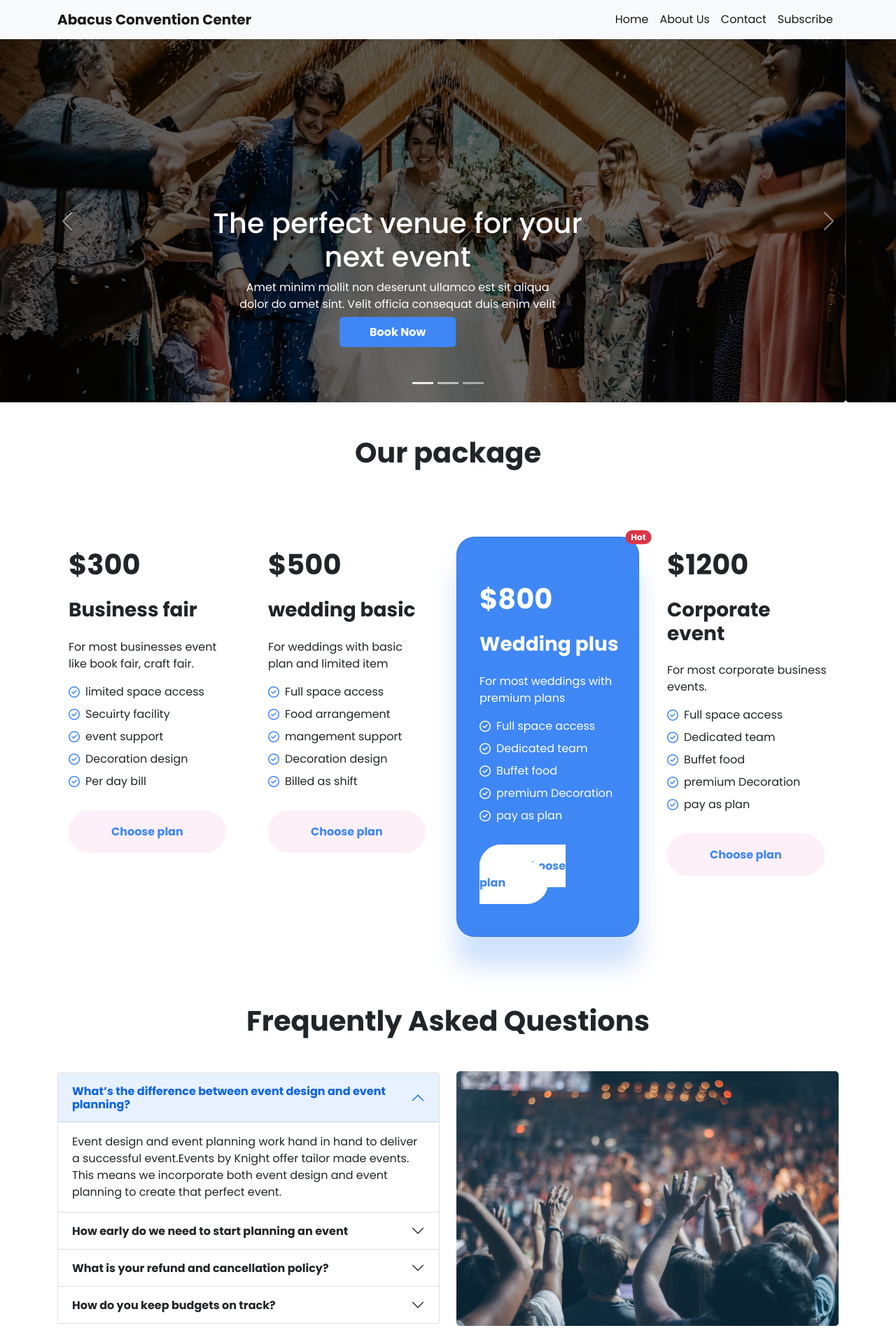
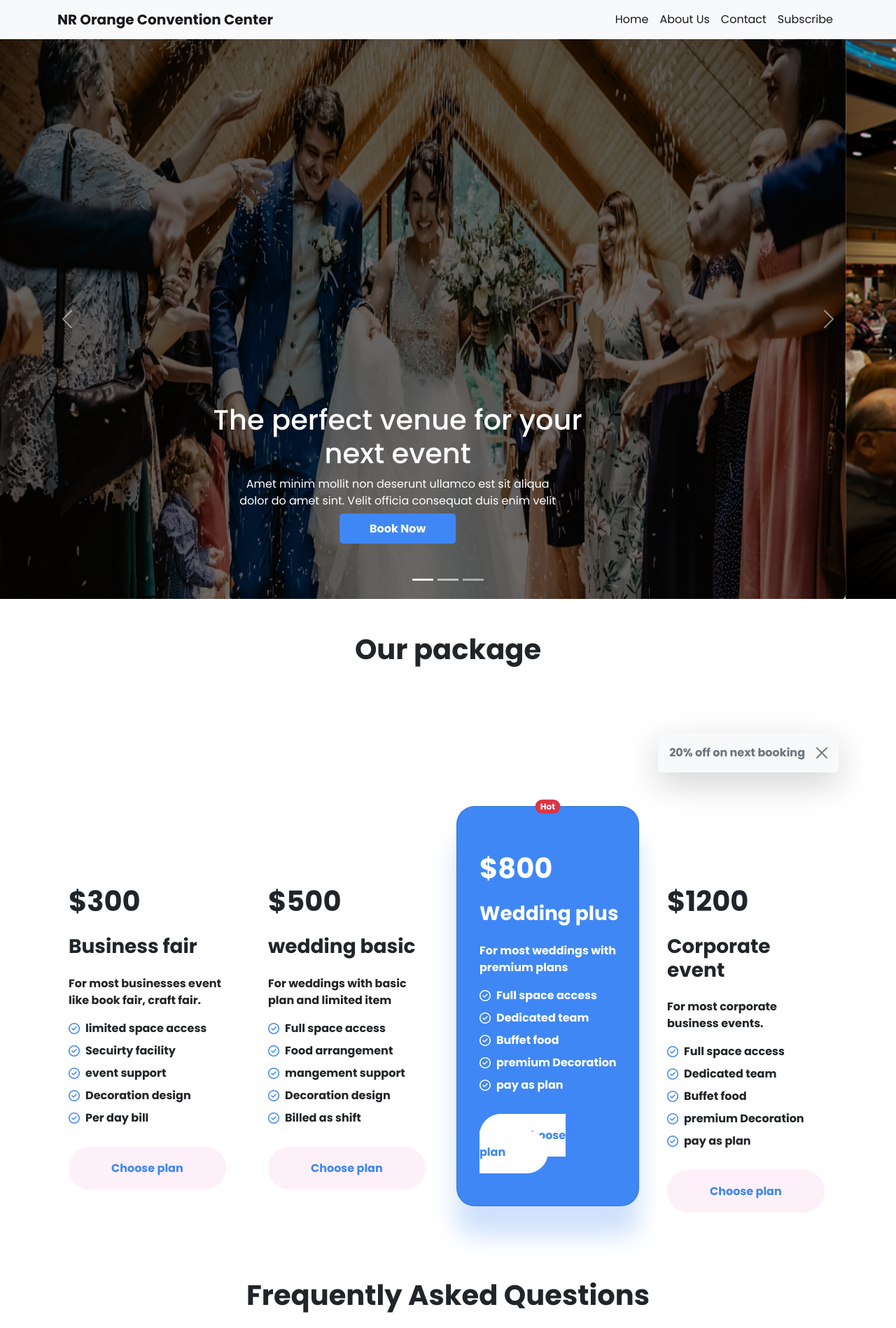
Before and after one commit to mdnaimurrahaman/convention-center, a plain HTML site: page index.html in a window 1280 px wide. Shown: the top 1898 px of the page at 70% size. Drawn offline with nearby package versions, Linux system fonts and the light colour scheme.

Commit message:
tostes and footer design

```diff
--- a/css/style.css
+++ b/css/style.css
@@ -34,6 +34,7 @@ body{
     background: #3F87F5;
     box-shadow: 0px 42px 34px rgba(63, 135, 245, 0.25);
     border-radius: 26px;
+    /* margin-bottom: 150px; */
 }
 #card-3-btn{
     background-color:#ffffff;
@@ -43,3 +44,8 @@ body{
     text-decoration: none;
     font-weight: bold;
 }
+
+.carousel-item img{
+    width: 1440px;
+    Height:800px;
+}
--- a/index.html
+++ b/index.html
@@ -21,7 +21,7 @@
         <!-- Navbar -->
         <nav class="navbar navbar-expand-lg navbar-light bg-light">
             <div class="container">
-              <a class="navbar-brand fw-bold" href="#">Abacus Convention Center</a>
+              <a class="navbar-brand fw-bold" href="#">NR Orange Convention Center</a>
               <button class="navbar-toggler" type="button" data-bs-toggle="collapse" data-bs-target="#navbarSupportedContent" aria-controls="navbarSupportedContent" aria-expanded="false" aria-label="Toggle navigation">
                 <span class="navbar-toggler-icon"></span>
               </button>
@@ -53,7 +53,7 @@
             <div class="carousel-inner">
               <div class="carousel-item active">
                 <img src="/images/banner.png" class="d-block w-100" alt="...">
-                <div class="carousel-caption d-none d-md-block m-5">
+                <div class="carousel-caption  d-md-block m-5">
                     <h1>
                         The perfect venue for your <br />
                         next event
@@ -66,8 +66,8 @@
                 </div>
               </div>
               <div class="carousel-item">
-                <img src="/images/banner.png" class="d-block w-100" alt="...">
-                <div class="carousel-caption d-none d-md-block m-5">
+                <img src="/images/Weddings Landing Page_updated2.png" class="d-block w-100" alt="...">
+                <div class="carousel-caption d-md-block m-5">
                     <h1>
                         The perfect venue for your <br />
                         next event
@@ -80,8 +80,8 @@
                 </div>
               </div>
               <div class="carousel-item">
-                <img src="/images/banner.png" class="d-block w-100" alt="...">
-                <div class="carousel-caption d-none d-md-block m-5">
+                <img src="/images/Weddings Landing Page_updated5.png" class="d-block w-100" alt="...">
+                <div class="carousel-caption d-md-block m-5">
                     <h1>
                         The perfect venue for your <br />
                         next event
@@ -109,12 +109,18 @@
         <!-- Our package -->
         <section class="container my-5">
             <div>
-                <h1 class="text-center mb-5 fw-bold">Our package</h1>
+                <h1 class="text-center my-5 fw-bold">Our package</h1>
+            </div>
+            <div class="alert-popup d-sm-flex  d-lg-flex justify-content-end">
+              <div class="alert  flex-sm-row bg-light text-secondary border-0 mb-5 mt-5  shadow-lg alert-warning alert-dismissible fade show" role="alert">
+                <strong>20% off on next booking
+                <button type="button" class="btn-close" data-bs-dismiss="alert" aria-label="Close"></button>
+              </div>
             </div>
             <div class="row">
               <!-- card-1 -->
                 <div class="col-12 col-md-6 col-lg-3">
-                    <div class="card text-ms text-dark mt-5 border-0">
+                    <div class="card text-ms text-dark my-5 pt-5 border-0">
                         <div class="card-body">
                             <h1 class="mb-4 fw-bold">$300</h1>
                             <h3 class="mb-4 fw-bold">Business fair</h3>
@@ -149,7 +155,7 @@
                 </div>
                 <!-- card-2 -->
                 <div class="col-12 col-md-6 col-lg-3">
-                    <div class="card text-ms text-dark mt-5 border-0">
+                    <div class="card text-ms text-dark my-5 pt-5 border-0">
                         <div class="card-body">
                             <h1 class="mb-4 fw-bold">$500</h1>
                             <h3 class="mb-4 fw-bold">wedding basic</h3>
@@ -184,9 +190,9 @@
                 </div>
                 <!-- card-3 -->
                 <div class="col-12 col-md-6 col-lg-3">
-                    <div class="card card-3 text-ms text-dark ps-3 pt-5 my-5 position-relative">
+                    <div class="card card-3 text-ms text-dark ps-3 pt-5 mb-5 position-relative">
                       <div class="">
-                        <span class="position-absolute top-0 start-100 translate-middle badge rounded-pill bg-danger">
+                        <span class="position-absolute top-0 start-50 translate-middle badge rounded-pill bg-danger">
                           Hot
                           <span class="visually-hidden">unread messages</span>
                         </span>
@@ -224,7 +230,7 @@
                 </div>
                 <!-- card-4 -->
                 <div class="col-12 col-md-6 col-lg-3">
-                    <div class="card text-ms text-dark mt-5 border-0">
+                    <div class="card text-ms text-dark my-5 pt-5 border-0">
                         <div class="card-body">
                             <h1 class="mb-4 fw-bold">$1200</h1>
                             <h3 class="mb-4 fw-bold">Corporate event</h3>
@@ -339,9 +345,9 @@
         <!-- footer section -->
         <footer class="bg-dark">
           <div class="container p-5 mt-5">
-            <div class="row text-white d-flex align-items-center">
+            <div class="row text-white d-flex align-items-center justify-content-around">
                 <div class="col-md-6">
-                    <div class="d-flex flex-column align-items-center justify-content-start h-100">
+                    <div class="">
                       <p class=""> <small> &copy; 2020 bike. All rights reserved</small></p>
                     </div>
                 </div>
```
Also changed, not shown: images/Weddings Landing Page_updated2.png (added), images/Weddings Landing Page_updated5.png (added), images/Weddings Landing Page_updated6.jpg (added).
